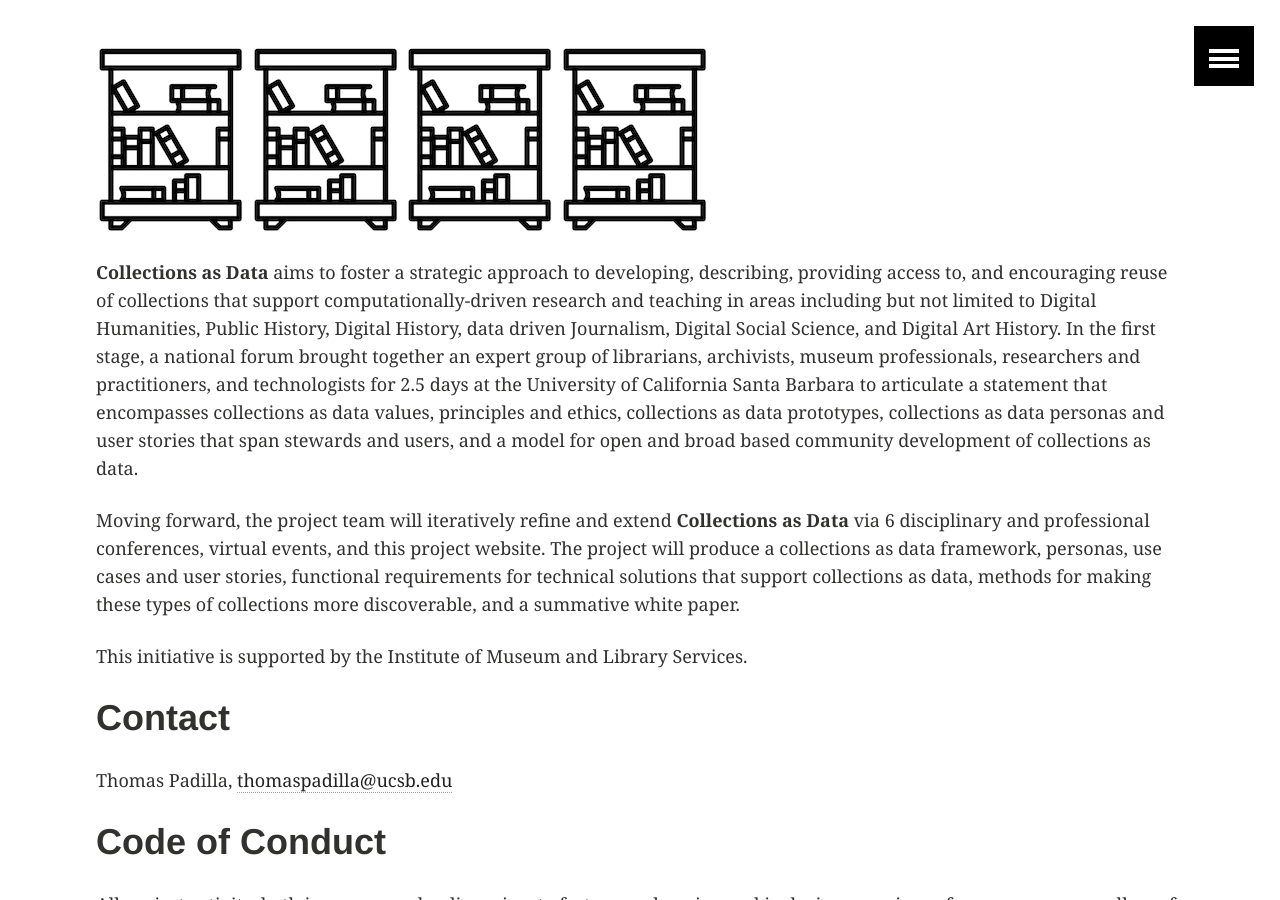
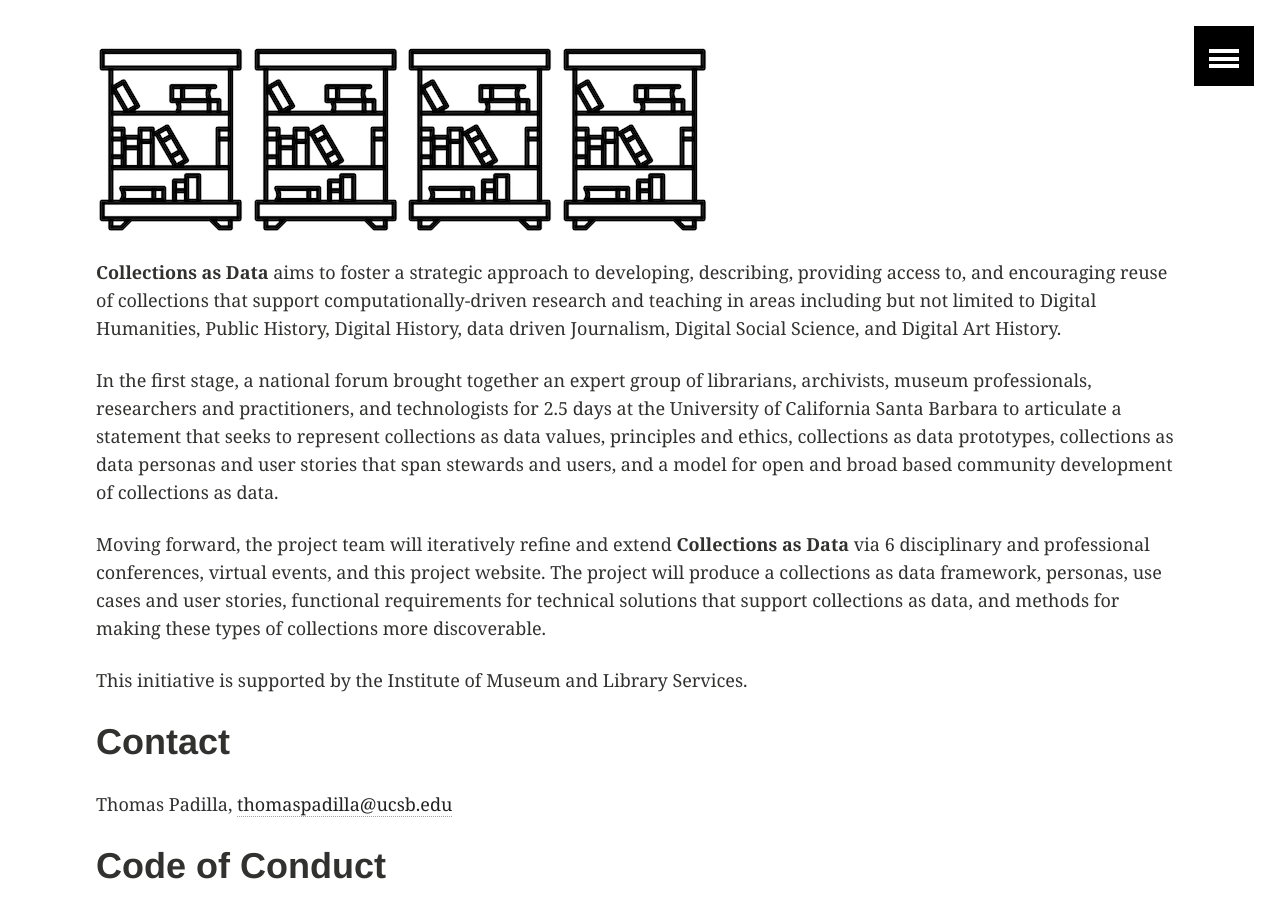
Before and after one commit to collectionsasdata/collectionsasdata.github.io, a Jekyll site: the page built from index.md, in a window 1280 px wide and 900 px high, scrolled down 240 px. Built offline with Jekyll 4.4.1, drawn with Linux system fonts in a browser that asks for light colours.

Commit message:
Update index.md

```diff
--- a/index.md
+++ b/index.md
@@ -5,9 +5,11 @@
 ---
 ![library](images/library.png) ![library](images/library.png) ![library](images/library.png) ![library](images/library.png)
 
-**Collections as Data** aims to foster a strategic approach to developing, describing, providing access to, and encouraging reuse of collections that support computationally-driven research and teaching in areas including but not limited to Digital Humanities, Public History, Digital History, data driven Journalism, Digital Social Science, and Digital Art History.  In the first stage, a national forum brought together an expert group of librarians, archivists, museum professionals, researchers and practitioners, and technologists for 2.5 days at the University of California Santa Barbara to articulate a statement that encompasses collections as data values, principles and ethics, collections as data prototypes, collections as data personas and user stories that span stewards and users, and a model for open and broad based community development of collections as data.
+**Collections as Data** aims to foster a strategic approach to developing, describing, providing access to, and encouraging reuse of collections that support computationally-driven research and teaching in areas including but not limited to Digital Humanities, Public History, Digital History, data driven Journalism, Digital Social Science, and Digital Art History.
 
-Moving forward, the project team will iteratively refine and extend **Collections as Data** via 6 disciplinary and professional conferences, virtual events, and this project website. The project will produce a collections as data framework, personas, use cases and user stories, functional requirements for technical solutions that support collections as data, methods for making these types of collections more discoverable, and a summative white paper.
+In the first stage, a national forum brought together an expert group of librarians, archivists, museum professionals, researchers and practitioners, and technologists for 2.5 days at the University of California Santa Barbara to articulate a statement that seeks to represent collections as data values, principles and ethics, collections as data prototypes, collections as data personas and user stories that span stewards and users, and a model for open and broad based community development of collections as data.
+
+Moving forward, the project team will iteratively refine and extend **Collections as Data** via 6 disciplinary and professional conferences, virtual events, and this project website. The project will produce a collections as data framework, personas, use cases and user stories, functional requirements for technical solutions that support collections as data, and methods for making these types of collections more discoverable.
 
 This initiative is supported by the Institute of Museum and Library Services.
 
```
